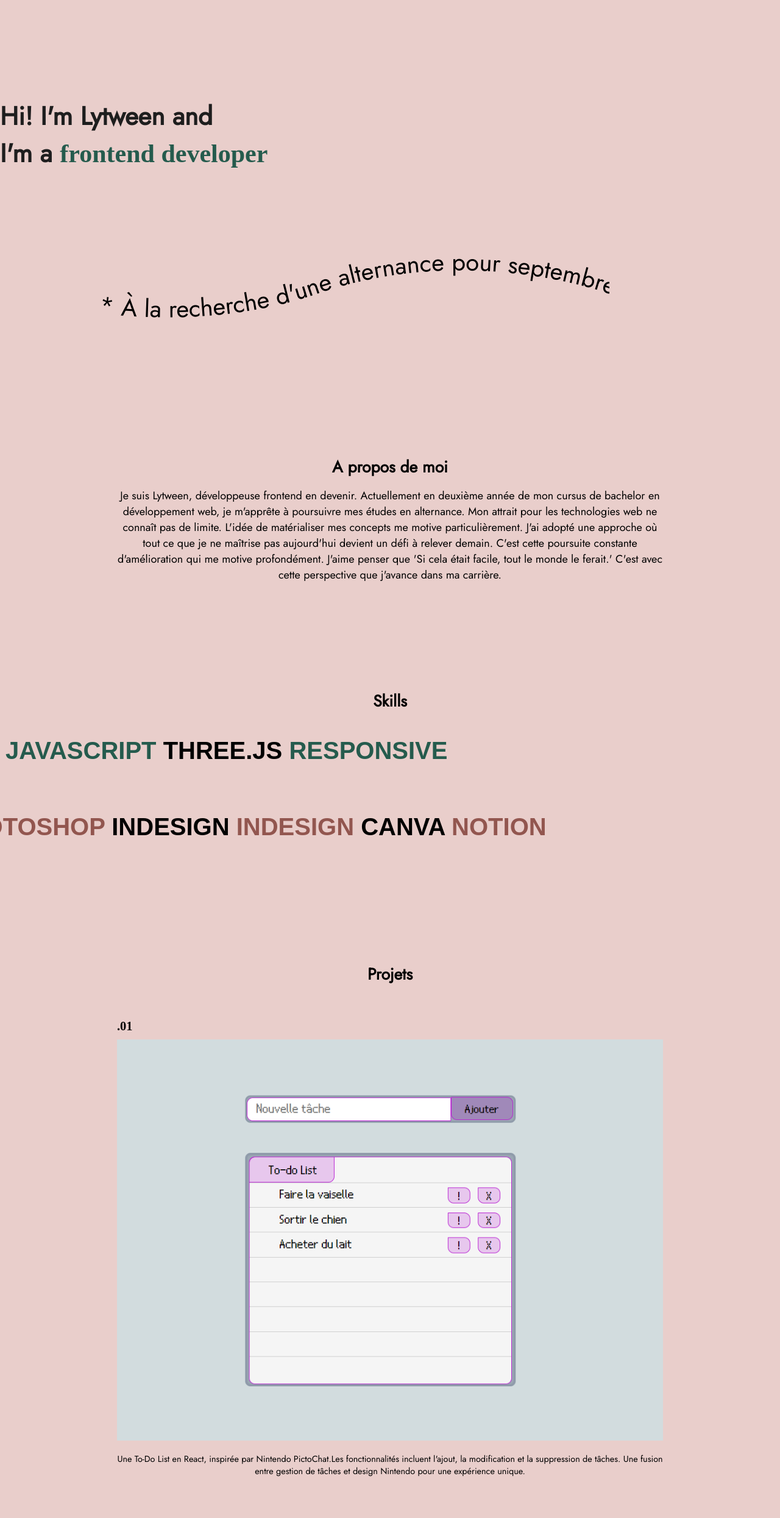
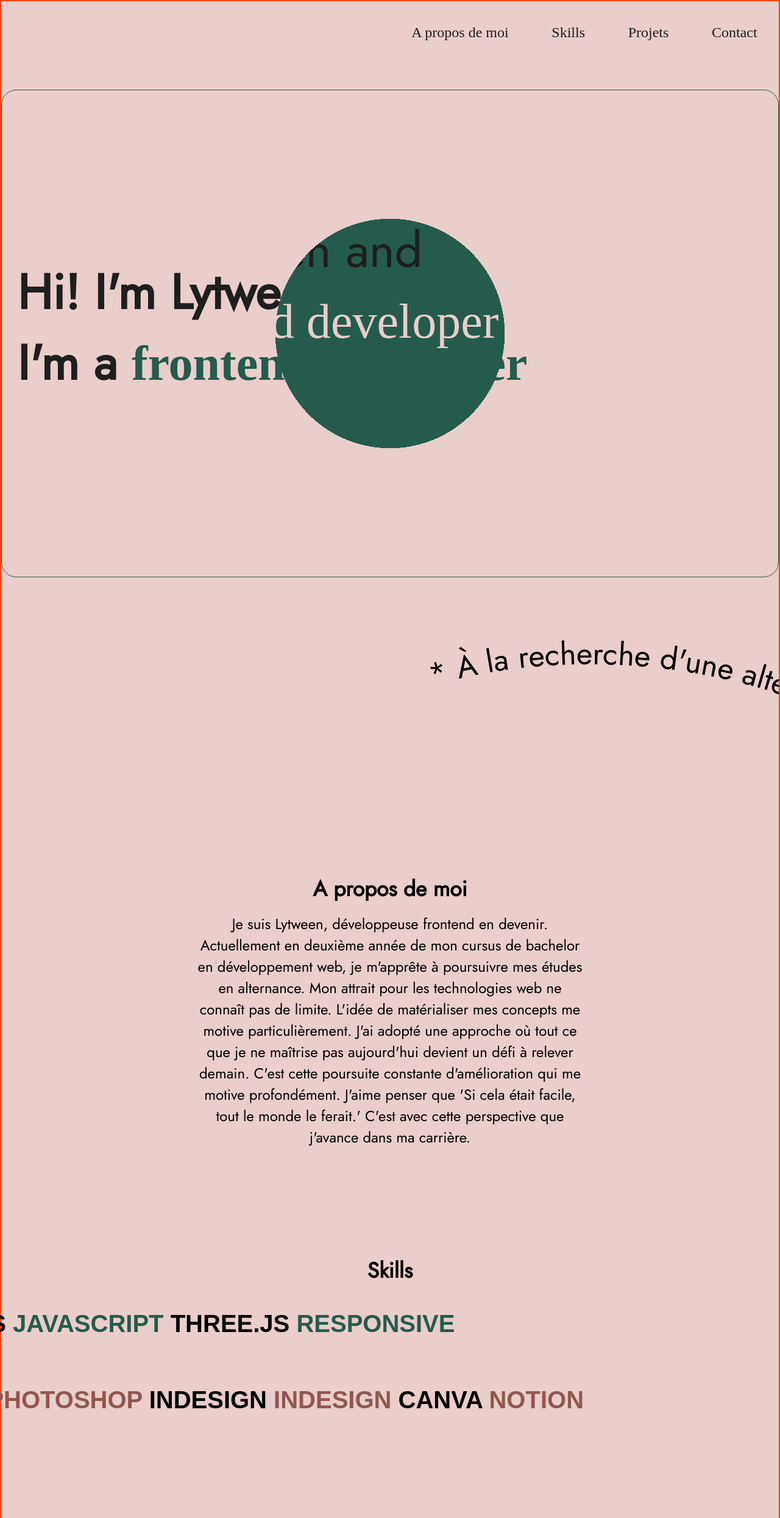
Before and after one commit to rosves/folio, a plain HTML site: page index.html in a window 1280 px wide. Shown: the top 2490 px of the page at 61% size. Drawn offline with Linux system fonts and the light colour scheme; a web font is replaced by a local one.

Commit message:
04/10/23

```diff
--- a/assets/css/app.css
+++ b/assets/css/app.css
@@ -47,9 +47,9 @@ header, .hero--secondary{
 }
 /*section 1 : banner + wrapper */
 h1, .hero__heading{
-    font-size: 3.5em;
+    font-size: 3.4em;
     color:var(--black);
-    width: 100%;
+    width: 95%;
     padding-bottom: 20px;
 }
 h2{
@@ -62,7 +62,7 @@ h2{
 }
 #banner{
     width: 100%;
-    max-width: 1000px;
+    /* max-width: 1000px; */
     margin: auto 0;
 }
 /* section 2 : à propos de moi */
@@ -78,12 +78,15 @@ p:not(.hero__heading){
    justify-self: center;
 }
 /* section 3 : skills */
-
+#skills-container{
+    width: 100%;
+    font-size: 1.5em;
+}
 .line-1 span {
     color: var(--green);
   }
 
-  .line-2 span {
+.line-2 span {
     color: var(--rose);
   }
 
@@ -99,7 +102,7 @@ p:not(.hero__heading){
   }
 
   .line-2 {
-    animation-delay: 1s;
+    animation-delay: 2s;
   }
 
   .line-1:hover,
@@ -128,7 +131,7 @@ p:not(.hero__heading){
     align-items: center;
 }
 h3{
-    font-size: 1.7em;
+    font-size: 1.6em;
     font-family: 'Italiana', serif;
     margin-bottom: 10px;
 }
@@ -137,7 +140,7 @@ h3{
     margin-top: -25px;
 }
 .gallery-item p{
-    font-size: 1.2em;
+    font-size: 1.1em;
 }
 
 .gallery-item figure{
@@ -153,6 +156,7 @@ footer{
     display: flex;
     flex-direction: column;
     justify-content: center;
+    align-items: center;
 }
 
 .wrapper-social {
@@ -236,7 +240,148 @@ footer{
     color: #ffffff;
   }
 /* small tablet styles */
+@media only screen and (min-width: 620px) and (max-width: 799px){
+ body{border: 2px green solid;
+    font-size: 13px;
+ }
+h1{
+    font-size: 65px;
+}
+/* section 4 : projets */
+.gallery-item{
+    width: 50%;
+}
 
+}
 /* large tablets & laptop styles */
+@media only screen and (min-width: 800px) and (max-width: 966px){
+    body{
+        font-size: 15.5px;
+        border: 2px violet solid;
+    }
+
+    h1{
+        margin: 0 0 0 25px;
+    }
+
+
+    /* section 4 : projets */
+#projets_display{
+    flex-direction: row;
+    flex-wrap: wrap;
+}
+.gallery-item{border: 2px red solid;
+    width: 38%;
+    height: 400px;
+}
+.gallery-item figure{
+    height: 215px;
+    overflow: hidden;
+}
+}
 
 /* desktop */
+@media only screen and (min-width: 967px){
+    body{
+        border: 2px orangered solid;
+        font-size: 16px;
+    }
+    /* header*/
+
+    header{
+        display: inline-block;
+        margin-top: 3%;
+        width: 100%;
+    }
+    nav{
+        display: flex;
+        justify-content: flex-end;
+    }
+    #navigation{
+        display: flex;
+        flex-direction: row;
+        align-self: flex-end;
+        width: 50%;
+        justify-content: space-around;
+    }
+    #navigation li a{
+        color: var(--black);
+        font-size: 1.5em;
+        font-weight: 500;
+        font-family: 'Italiana', serif;
+
+    }
+    /* header animation*/
+
+    .wrapper {
+        position: relative;
+        margin: 0;
+        padding: auto;
+    }
+
+
+    .hero { border: 1px var(--green) solid;
+        border-radius: 25px;
+        min-height: 100vh;
+        padding: clamp(1rem, 2vw, 5rem);
+        display: flex;
+        align-items: center;
+        width: 100%;
+    }
+    .hero--secondary {
+        --mask: radial-gradient(circle at var(--x, 50%) var(--y, 50%), black 25%, transparent 0);
+        position: absolute;
+        top: 0;
+        left: 0;
+        width: 100%;
+        height: 100%;
+        background: #255B4D;
+        color: #E9CECB;
+        -webkit-mask-image: var(--mask);
+        mask-image: var(--mask);
+        display: block;
+        padding-top: 16%;
+    }
+
+
+    .back_title{
+        color: var(--pink);
+    }
+    .hero__heading {
+            width: 100%;
+            font-size: 80px;
+            margin: 0;
+
+        }
+    /* banner*/
+    #banner{
+        margin-top: 5%;
+    }
+    /* a propos de moi*/
+    #a_propos{
+        width: 50% ;
+    }
+    /*projets*/
+    #projets_display{
+        flex-direction: row;
+        justify-content: space-around;
+        max-width: 90%;
+    }
+    .gallery-item{ border: 1px orangered solid;
+        width: 42%;
+        height: 500px;
+
+    }
+
+    .gallery-item figure{
+        border: 1px purple solid;
+        width: 100%;
+        height: 280px;
+        overflow: hidden;
+    }
+
+    .gallery-item figure img{
+    width: 100%;
+    height: 100%;
+    }
+}
--- a/index.html
+++ b/index.html
@@ -1,5 +1,5 @@
 <!DOCTYPE html>
-<html lang="en">
+<html lang="fr">
 
 <head>
     <meta charset="UTF-8">
@@ -18,7 +18,7 @@
     <!-- HEADER -->
     <header>
         <nav>
-            <ul>
+            <ul id="navigation">
                 <li class="navLinks"><a href="#a_propos">A propos de moi</a></li>
                 <li class="navLinks"><a href="#skills">Skills</a></li>
                 <li class="navLinks"><a href="#projets">Projets</a></li>
@@ -28,9 +28,9 @@
     </header>
     <!-- SECTION 1 / WRAPPER + BANNER -->
     <div id="container">
-    <section id="wrapper">
+    <section id="animation-container">
         <div class="wrapper">
-            <section id="frontend">
+
 
                 <div class="hero">
                     <h1 id="title" class="hero__heading">Hi! I'm Lytween and<br> I'm a <span
@@ -41,7 +41,7 @@
                     <p class="hero__heading">Hi! I'm Lytween and<br> I'm a<span class="back_title"> frontend
                             developer</span></p>
                 </div>
-            </section>
+
         </div>
         <div id="banner">
             <svg id="text-container" viewBox="0 0 1000 200" xmlns="http://www.w3.org/2000/svg">
--- a/js/app.js
+++ b/js/app.js
@@ -25,3 +25,21 @@ function onScroll(){
 }
 
 window.addEventListener('scroll',onScroll);
+
+// header animation
+
+const cursor = document.querySelector(".cursor");
+const frontend = document.querySelector(".dev");
+const title = document.querySelector("#title");
+
+const hero = document.querySelector('[data-hero]')
+
+window.addEventListener('mousemove', (e) => {
+	const { clientX, clientY } = e
+  const x = Math.round((clientX / window.innerWidth) * 90)
+  const y = Math.round((clientY / window.innerHeight) * 90)
+
+	hero.style.setProperty('--x', `${x}%`)
+	hero.style.setProperty('--y', `${y}%`)
+
+})
```
